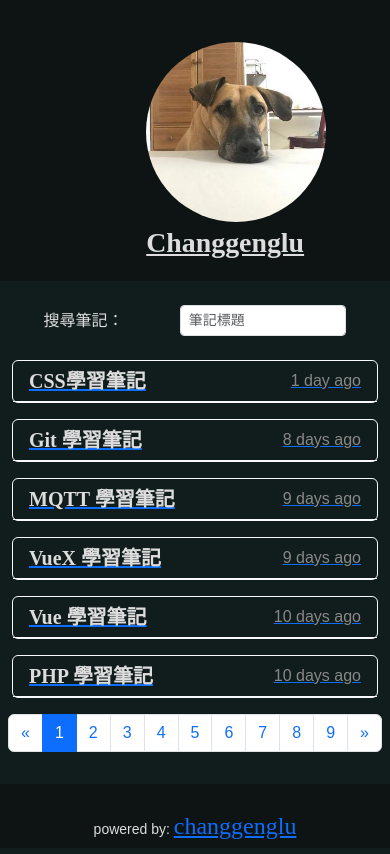
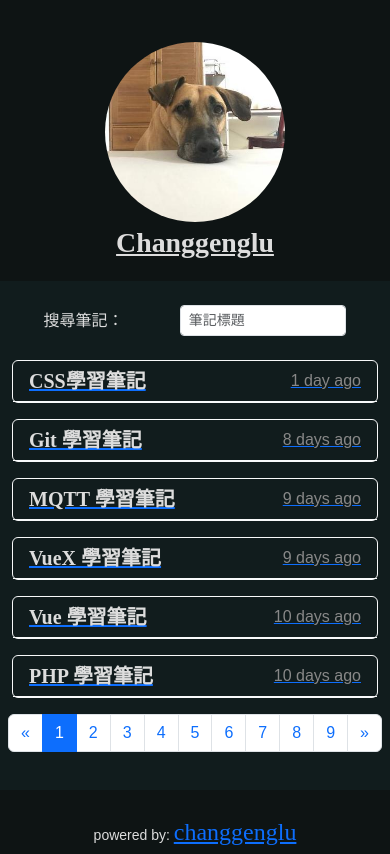
Before and after one commit to changgenglu/changgenglu-blog, a Vue app: page / in a window 390 px wide. Built offline with nearby package versions, Linux system fonts and the light colour scheme; a web font is replaced by a local one; what vue3-markdown-it would draw is missing.

Commit message:
feat: 修改 rwd

```diff
--- a/src/App.vue
+++ b/src/App.vue
@@ -30,7 +30,7 @@ body {
   background-color: rgb(17, 28, 29);
   color: #dddddd;
   position: relative;
-  min-height: 88vh;
+  min-height: 92.85vh;
 }
 
 .content {
@@ -42,6 +42,7 @@ body {
   position: absolute;
   bottom: -70px;
 }
+
 
 /* @media (prefers-color-scheme: dark) {
   html {
--- a/src/components/LogoComponent.vue
+++ b/src/components/LogoComponent.vue
@@ -1,6 +1,6 @@
 <template>
     <div class="logoBag">
-        <div class="w-25 m-auto">
+        <div :class="{ 'w-25 m-auto': isMobile }">
             <router-link to="/">
                 <img alt="my logo" src="../assets/profile.jpg" class="myLogo">
                 <div class="fs-1">
@@ -10,6 +10,26 @@
         </div>
     </div>
 </template>
+
+<script>
+export default {
+    data() {
+        return {
+            isMobile: false,
+        }
+    },
+    mounted() {
+        this.checkDevice();
+    },
+    methods: {
+        checkDevice() {
+            if (this.windowSize < 768) {
+                this.isMobile = true;
+            }
+        },
+    },
+}
+</script>
 
 <style>
 .myLogo {
--- a/src/views/MarkdownComponent.vue
+++ b/src/views/MarkdownComponent.vue
@@ -1,7 +1,7 @@
 <template>
     <div class="container mt-3 mb-5">
         <div id="toggle-menu-btn" class="col-12 mb-3" v-show="isMobile && markdownMenu !== ''">
-            <button class="btn btn-outline-dark w-100" @click="toggleMenu">
+            <button class="btn btn-outline-light w-100" @click="toggleMenu">
                 <i class="fa-solid fa-bars"></i>
             </button>
         </div>
```
